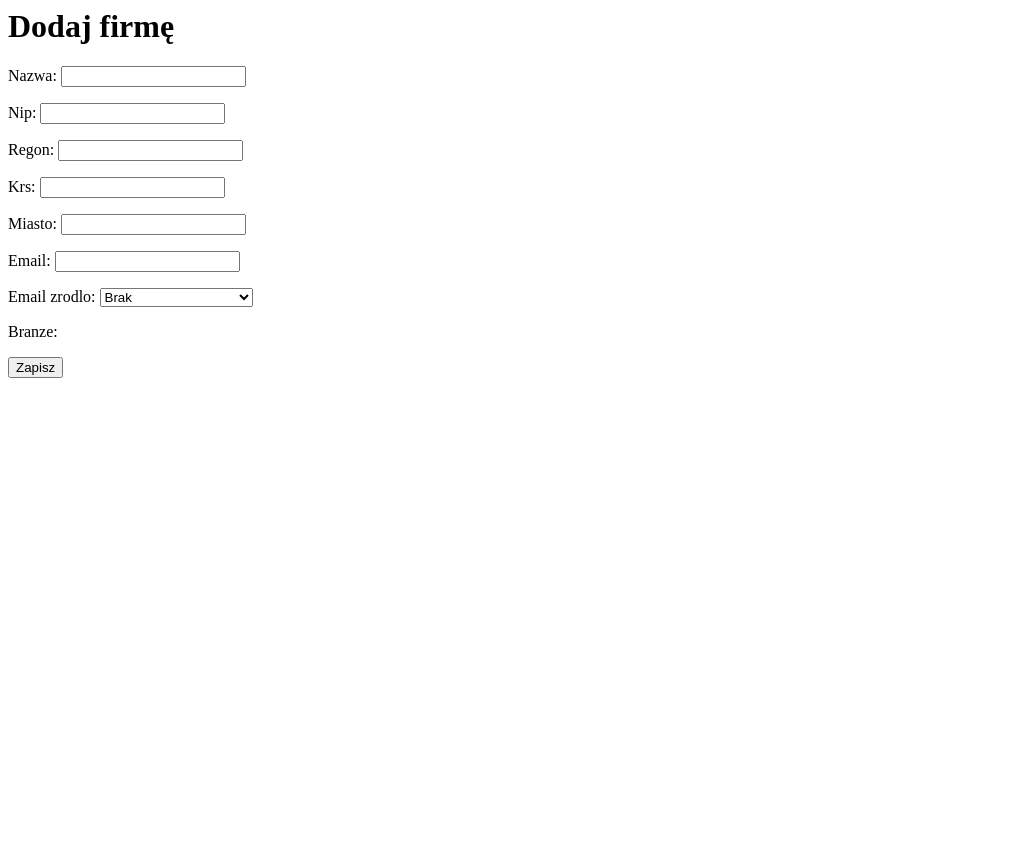
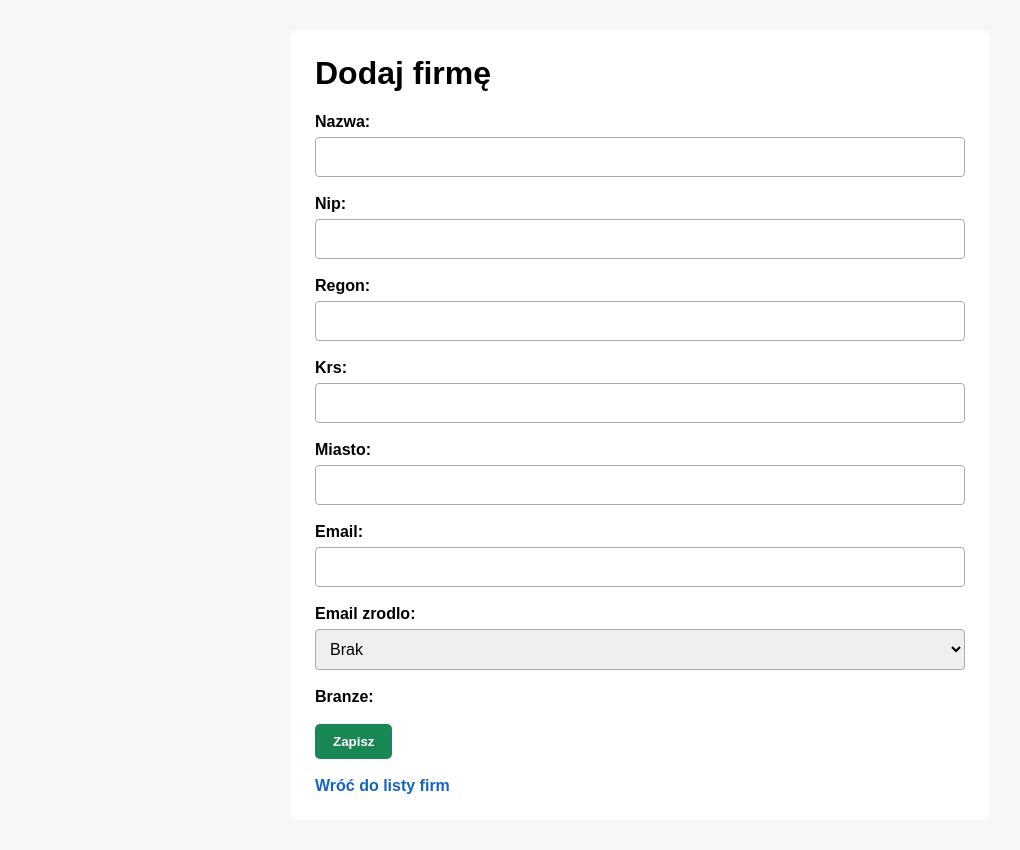
Before and after one commit to Stazus/projekt_django, a Django app: page /firma/dodaj/ in a window 1280 px wide. Shown: the whole page, without its empty margins (0-1020 px from the left). Before the commit the page ends 378 px from the top, so only its background shows below. Run offline with Django 5.2, Linux system fonts and the light colour scheme; the visitor is signed in with stand-in values (Sample User, id 1); data that the repository does not hold is empty; parts of the project's set-up code (start-up, migrations or seed data) failed here and were passed over.

Commit message:
Dodano responsywność formularza dodawania firmy

```diff
--- a/firmy_django/templates/firmy_django/dodaj_firme.html
+++ b/firmy_django/templates/firmy_django/dodaj_firme.html
@@ -1,3 +1,114 @@
+<!DOCTYPE html>
+<html lang="pl">
+<head>
+    <meta charset="UTF-8">
+    <meta name="viewport" content="width=device-width, initial-scale=1.0">
+
+    <title>Dodaj firmę</title>
+
+    <style>
+        * {
+            box-sizing: border-box;
+        }
+
+        body {
+            margin: 0;
+            padding: 30px;
+            background: #f7f7f7;
+            font-family: Arial, sans-serif;
+        }
+
+        .form-container {
+            width: 100%;
+            max-width: 700px;
+            margin: 0 auto;
+            padding: 25px;
+            background: #fff;
+            border-radius: 8px;
+        }
+
+        h1 {
+            margin-top: 0;
+        }
+
+        form p {
+            margin-bottom: 18px;
+        }
+
+        label {
+            display: block;
+            margin-bottom: 6px;
+            font-weight: bold;
+        }
+
+        input,
+        select,
+        textarea {
+            width: 100%;
+            max-width: 100%;
+            padding: 10px;
+            border: 1px solid #aaa;
+            border-radius: 4px;
+            font: inherit;
+        }
+
+        textarea {
+            min-height: 120px;
+            resize: vertical;
+        }
+
+        button {
+            padding: 10px 18px;
+            border: 0;
+            border-radius: 5px;
+            background: #198754;
+            color: #fff;
+            font-weight: bold;
+            cursor: pointer;
+        }
+
+        .back-link {
+            display: inline-block;
+            margin-top: 18px;
+            color: #1565c0;
+            text-decoration: none;
+            font-weight: bold;
+        }
+
+        .errorlist {
+            margin: 6px 0;
+            padding-left: 20px;
+            color: #b00020;
+        }
+
+        @media (max-width: 768px) {
+            body {
+                padding: 0;
+            }
+
+            .form-container {
+                min-height: 100vh;
+                padding: 18px;
+                border-radius: 0;
+            }
+
+            button {
+                width: 100%;
+                padding: 12px;
+            }
+
+            .back-link {
+                display: block;
+                width: 100%;
+                padding: 10px;
+                text-align: center;
+            }
+        }
+    </style>
+</head>
+
+<body>
+    <main class="form-container">
         <h1>Dodaj firmę</h1>
 
         <form method="post">
@@ -9,3 +120,10 @@
                 Zapisz
             </button>
         </form>
+
+        <a href="{% url 'home' %}" class="back-link">
+            Wróć do listy firm
+        </a>
+    </main>
+</body>
+</html>
```
Lines whose indentation alone changed are shown as unchanged.
